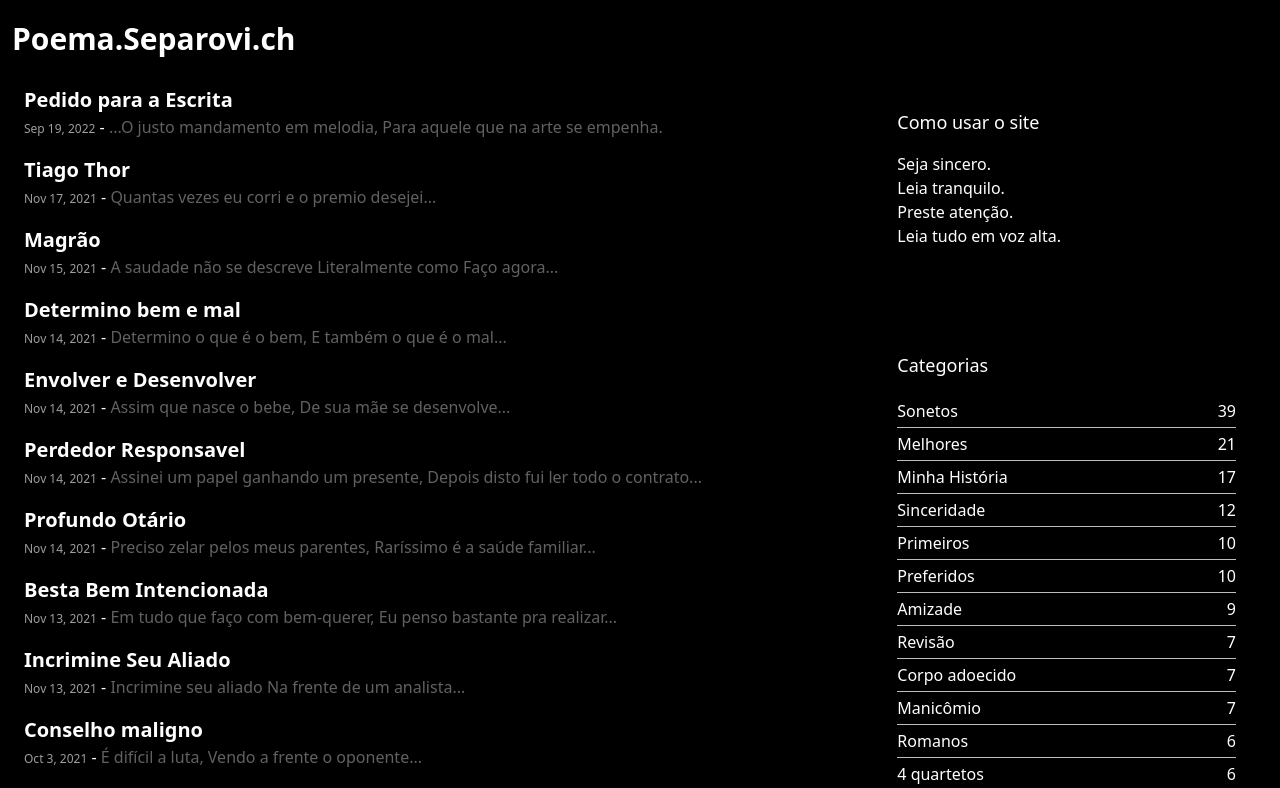
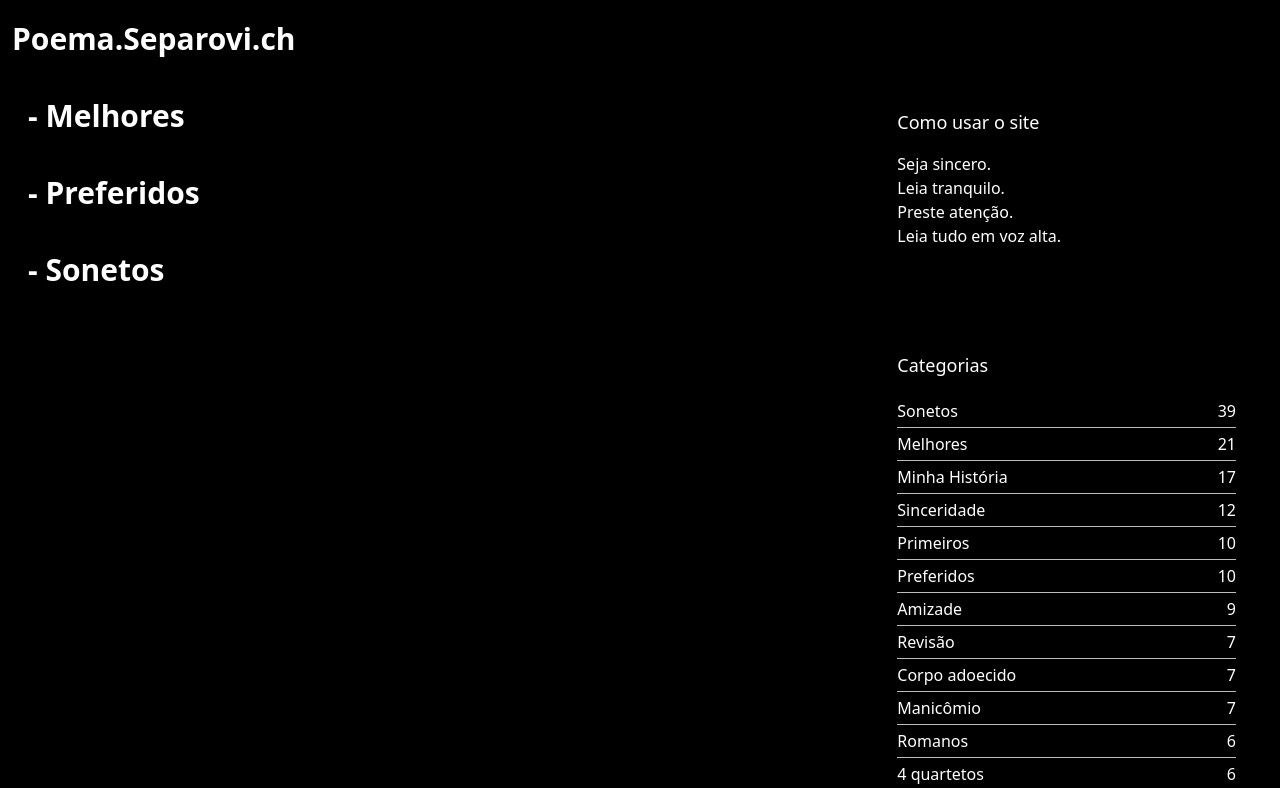
Before and after one commit to alvaroseparovich/sonetos, a Next.js app: page / in a window 1280 px wide. Shown: the top 788 px of the page. Built offline with nearby package versions, Linux system fonts and the light colour scheme.

Commit message:
Altera a Home

```diff
--- a/src/pages/index.tsx
+++ b/src/pages/index.tsx
@@ -1,8 +1,8 @@
 import React from 'react';
 
 import { GetStaticProps } from 'next';
+import Link from 'next/link';
 
-import { BlogGallery, IBlogGalleryProps } from '../blog/BlogGallery';
 // import { Hero } from '../hero/Hero';
 import { Meta } from '../layout/Meta';
 import { IPaginationProps } from '../pagination/Pagination';
@@ -11,17 +11,36 @@ import { Config } from '../utils/Config';
 import { getAllPosts, getCategoryCollection, PostItems } from '../utils/Content';
 
 type IIndexProps = {
-  gallery: IBlogGalleryProps;
   categoryCollection: [string, PostItems[]][];
 };
-
+const iClas = 'block bg-white-700 hover:bg-gray-900 p-4 font-bold';
 const Index = (props: IIndexProps) => (
   <RightSidebar
     meta={<Meta title={Config.title} description={Config.description} />}
     // hero={<Hero title={Config.title} description={Config.description} />}
     categoryCollection={props.categoryCollection}
   >
-    <BlogGallery posts={props.gallery.posts} pagination={props.gallery.pagination} />
+    <div className="block text-3xl ">
+      <Link href="/category/[name]" as="/category/melhores">
+        <button className={iClas} type="button">
+          {' '}
+          - Melhores
+        </button>
+      </Link>
+      <Link href="/category/[name]" as="/category/preferidos">
+        <button className={iClas} type="button">
+          {' '}
+          - Preferidos
+        </button>
+      </Link>
+      <Link href="/category/[name]" as="/category/sonetos">
+        <button className={iClas} type="button">
+          {' '}
+          - Sonetos
+        </button>
+      </Link>
+    </div>
+    {/* <BlogGallery posts={props.gallery.posts} pagination={props.gallery.pagination} /> */}
   </RightSidebar>
 );
 
--- a/tailwind.config.js
+++ b/tailwind.config.js
@@ -16,7 +16,7 @@ module.exports = {
     extend: {
       colors: {
         gray: {
-          900: '#f5f5f5',
+          900: '#2d2d2d',
           200: '#eeeeee',
           300: '#e0e0e0',
           400: '#bdbdbd',
```
